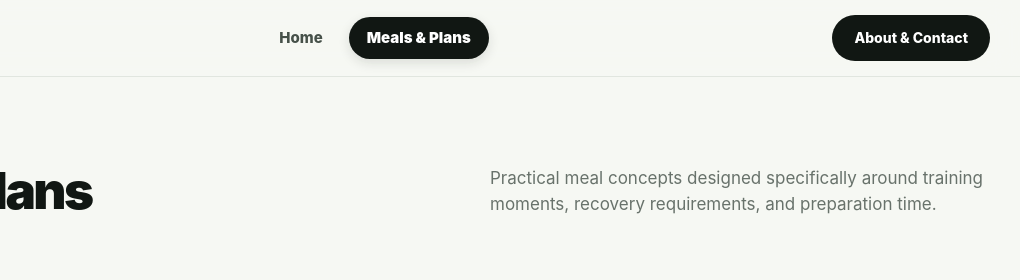
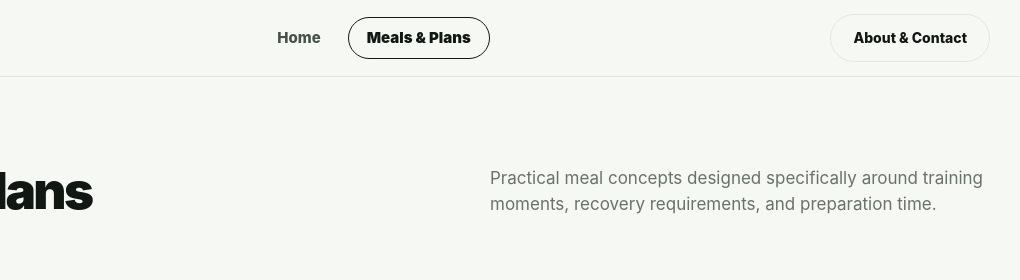
Before and after one commit to empsf163it-tech/Sports_Nutrition_Meal_Assistant, a plain HTML site: page meals-plans.html in a window 1280 px wide. Shown: the top 280 px of the page, 260-1280 px from the left. Drawn offline with Linux system fonts and the light colour scheme.

Commit message:
donecheck

```diff
--- a/css/style.css
+++ b/css/style.css
@@ -105,23 +105,27 @@ textarea {
 
 .navlinks a {
     position: relative;
-    padding: 9px 18px;
+    padding: 8px 18px;
     border-radius: 999px;
+    border: 1.5px solid transparent;
     transition: all 0.2s ease;
     color: #465149;
     font-weight: 800;
+    background: transparent;
 }
 
 .navlinks a:hover {
     color: var(--ink);
-    background: #edf6db;
+    background: transparent;
+    border-color: var(--line);
 }
 
 .navlinks a.active {
-    color: white;
-    background: var(--dark);
+    color: var(--ink);
+    background: transparent;
+    border: 1.5px solid var(--dark);
     font-weight: 900;
-    box-shadow: 0 4px 12px rgba(17, 23, 19, 0.12);
+    box-shadow: none;
 }
 
 .nav-mobile-only {
@@ -165,10 +169,23 @@ textarea {
     background: #252e28;
 }
 
+.nav-cta {
+    background: transparent;
+    color: var(--ink);
+    border: 1.5px solid var(--line);
+}
+
+.nav-cta:hover {
+    background: transparent;
+    color: var(--ink);
+    border-color: var(--dark);
+}
+
 .nav-cta.active {
-    background: var(--lime);
+    background: transparent;
     color: var(--ink);
-    box-shadow: 0 4px 14px rgba(187, 247, 61, 0.4);
+    border: 2px solid var(--dark);
+    box-shadow: none;
 }
 
 .lime {
@@ -1005,15 +1022,23 @@ textarea {
 }
 
 /* RESPONSIVE DESIGN */
-@media(max-width: 1000px) {
+@media(min-width: 681px) {
     .navlinks {
-        display: none;
+        display: flex !important;
+        position: static !important;
+        flex-direction: row !important;
+        background: transparent !important;
+        border: none !important;
+        box-shadow: none !important;
+        padding: 0 !important;
     }
 
     .menu {
-        display: block;
+        display: none !important;
     }
+}
 
+@media(max-width: 1000px) {
     .hero-grid,
     .hydration-box,
     .dash-panels {
@@ -1051,6 +1076,14 @@ textarea {
 }
 
 @media(max-width: 680px) {
+    .navlinks {
+        display: none;
+    }
+
+    .menu {
+        display: block;
+    }
+
     .container {
         width: calc(100% - 28px);
     }
--- a/js/app.js
+++ b/js/app.js
@@ -86,7 +86,7 @@ document.addEventListener("DOMContentLoaded", () => {
 
         navLinks.querySelectorAll("a").forEach(link => {
             link.addEventListener("click", () => {
-                if (window.innerWidth <= 1000) {
+                if (window.innerWidth <= 680) {
                     navLinks.style.display = "none";
                     navLinks.classList.remove("open");
                 }
```
